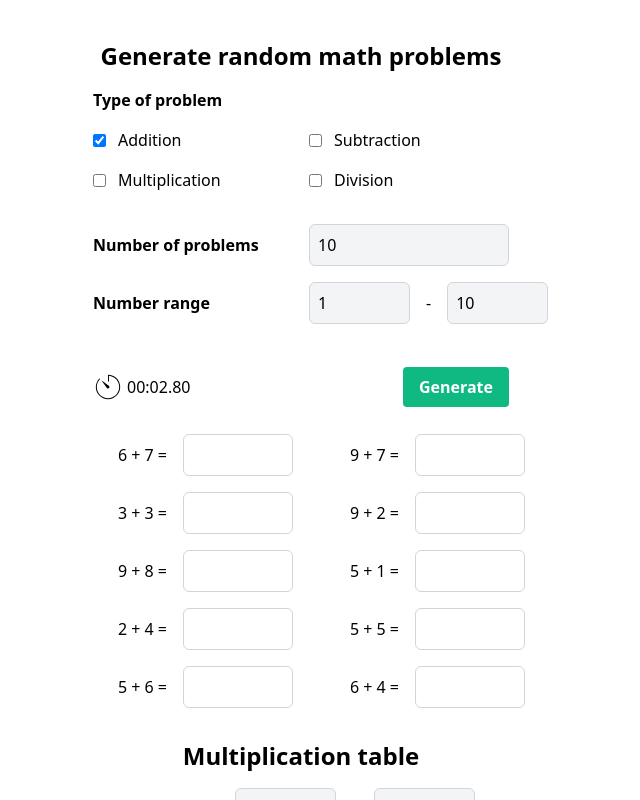
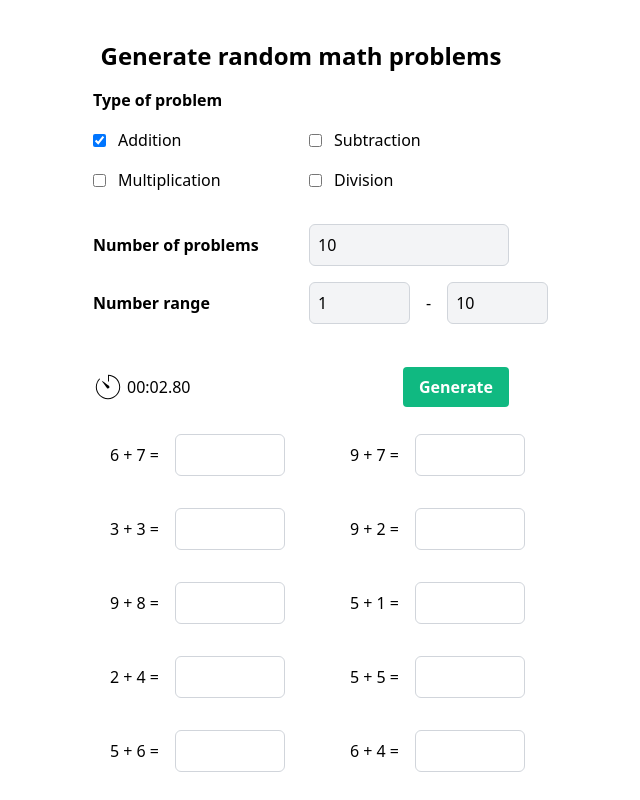
Before and after one commit to twinoxen/math-test, a Next.js app: page / in a window 1280 px wide. Both pictures are taken after a click on the button "Generate". Shown: the top 800 px of the page, without its empty margins (339-979 px from the left). Built offline with nearby package versions, Linux system fonts and the light colour scheme.

Commit message:
fix timer styles

```diff
--- a/components/ProblemGenerator.tsx
+++ b/components/ProblemGenerator.tsx
@@ -64,7 +64,7 @@ const ProblemGenerator: React.FC = () => {
 
     if (!next) return;
 
-    const childInput = next.firstChild as HTMLInputElement;
+    const childInput = next.childNodes[1] as HTMLInputElement;
 
     childInput?.focus();
   };
@@ -311,12 +311,12 @@ const ProblemGenerator: React.FC = () => {
         {problemType.find(
           (type) => type.name === 'Division' && type.checked
         ) && (
-          <p className='text-sm mb-8'>
+          <p className="text-sm mb-8">
             *precision to the nearest hundredth decimal exp: 1.03
           </p>
         )}
 
-        <div className="grid grid-cols-2 gap-4 items-center">
+        <div className="grid grid-cols-2 gap-8 items-center">
           {generatedProblems.map((problem, index) => {
             return (
               <div
@@ -324,23 +324,17 @@ const ProblemGenerator: React.FC = () => {
                 className="flex items-center gap-4"
                 style={{ position: 'relative' }}
               >
-                <span className='grow text-right'>{`${problem.left} ${readableType(problem.type)} ${
+                <div className="grow text-right relative">
+                  {`${problem.left} ${readableType(problem.type)} ${
                     problem.right
-                } = `}</span>
-                <input
-                  className="grow-0 p-2 border border-gray-300 rounded-md focus:outline-none focus:ring-2 focus:ring-blue-500 focus:border-transparent bg-gray-400"
-                  size={5}
-                  ref={problemRefs.current[index]}
-                  onChange={handleProblemInput(problem)}
-                  pattern="[0-9]*"
-                />
+                  } = `}
                   {problem.elapsed && (
                     <div
                       style={{
                         position: 'absolute',
                         display: 'flex',
                         gap: '0.15rem',
-                      right: '0.4rem',
+                        right: '-4px',
                         color: '#99D492',
                       }}
                     >
@@ -354,6 +348,14 @@ const ProblemGenerator: React.FC = () => {
                       />
                     </div>
                   )}
+                </div>
+                <input
+                  className="grow-0 p-2 border border-gray-300 rounded-md focus:outline-none focus:ring-2 focus:ring-blue-500 focus:border-transparent bg-gray-400"
+                  size={5}
+                  ref={problemRefs.current[index]}
+                  onChange={handleProblemInput(problem)}
+                  pattern="[0-9]*"
+                />
               </div>
             );
           })}
```
Lines whose indentation alone changed are shown as unchanged.
